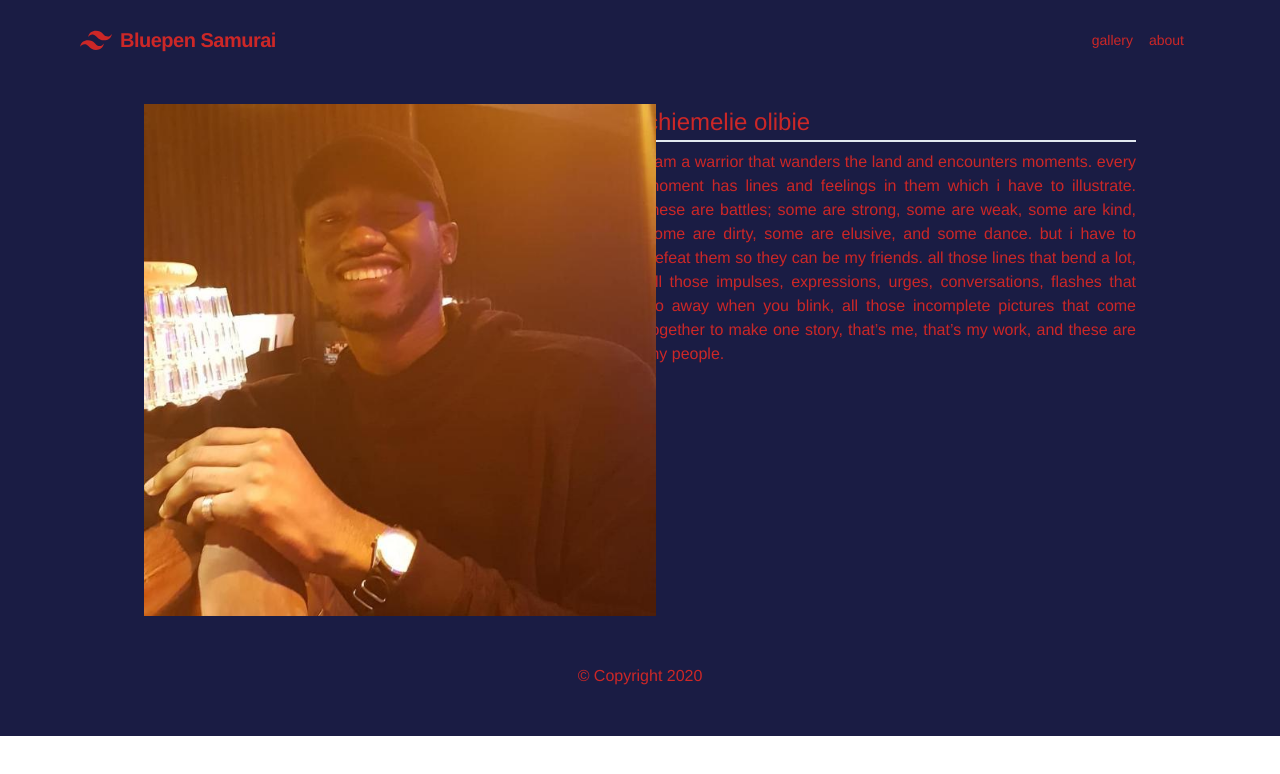
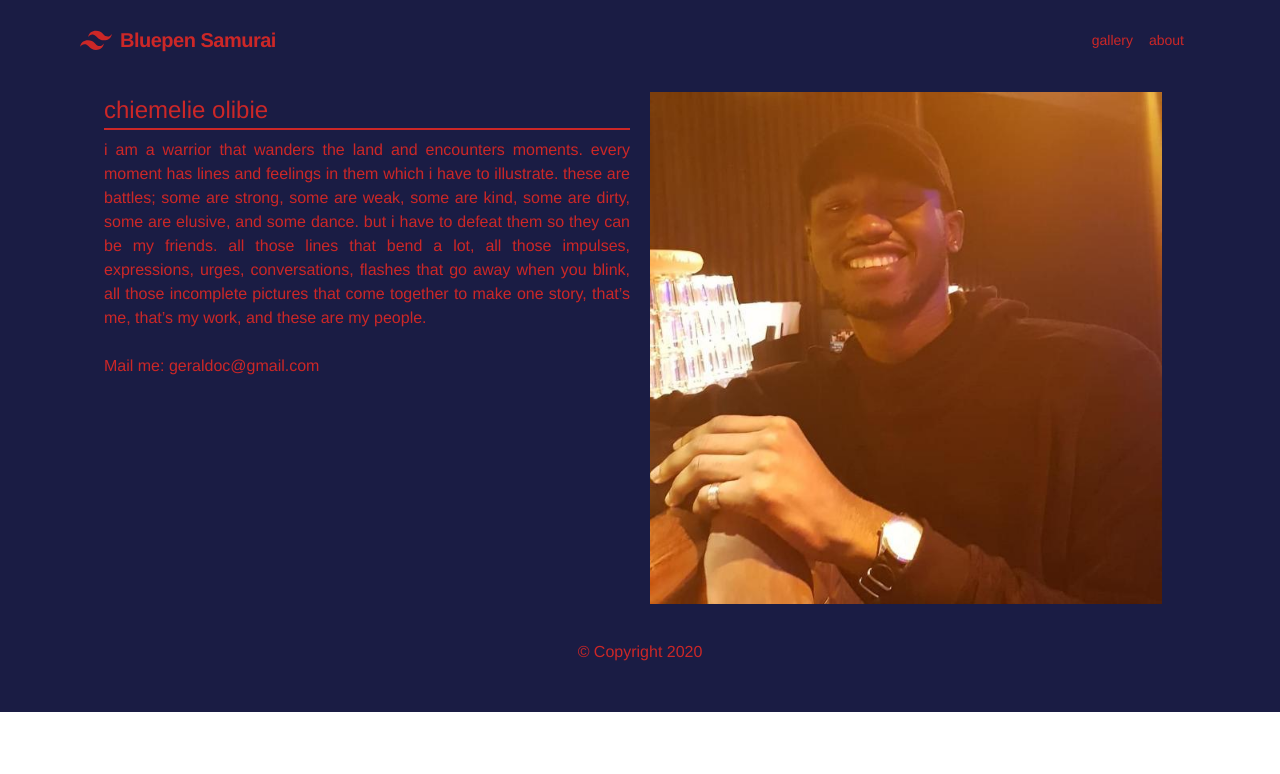
Before and after one commit to Je-ni/bluepensamurai, a Vue app: page /about in a window 1280 px wide. Shown: the top 774 px of the page. Built offline with nearby package versions, Linux system fonts and the light colour scheme; a web font is replaced by a local one.

Commit message:
added contact to about

```diff
--- a/src/views/About.vue
+++ b/src/views/About.vue
@@ -1,7 +1,10 @@
 <template>
-  <div class="grid md:grid-cols-2 gap-3 px-6 py-6 md:px-16">
-    <div>
-      <h1 class="font-normal border-b-2 text-2xl">chiemelie olibie</h1>
+  <div class="grid md:grid-cols-2 gap-5 px-6 py-3">
+    <img class="max-w-lg w-full" :src="profile" alt="Chiemelie Olibie" />
+    <div class="md:row-start-1">
+      <h1 class="font-normal border-b-2 border-current text-2xl">
+        chiemelie olibie
+      </h1>
       <p class="py-2 text-justify">
         i am a warrior that wanders the land and encounters moments. every
         moment has lines and feelings in them which i have to illustrate. these
@@ -11,13 +14,14 @@
         impulses, expressions, urges, conversations, flashes that go away when
         you blink, all those incomplete pictures that come together to make one
         story, that’s me, that’s my work, and these are my people.
+        <br />
+        <br />
+        <a href="mailto:email: geraldoc@gmail.com"
+          >Mail me:
+          <span class="hover:text-blue-400"> geraldoc@gmail.com </span></a
+        >
       </p>
     </div>
-    <img
-      class="max-w-lg sm:row-start-1"
-      :src="profile"
-      alt="Chiemelie Olibie"
-    />
   </div>
 </template>
 
```
